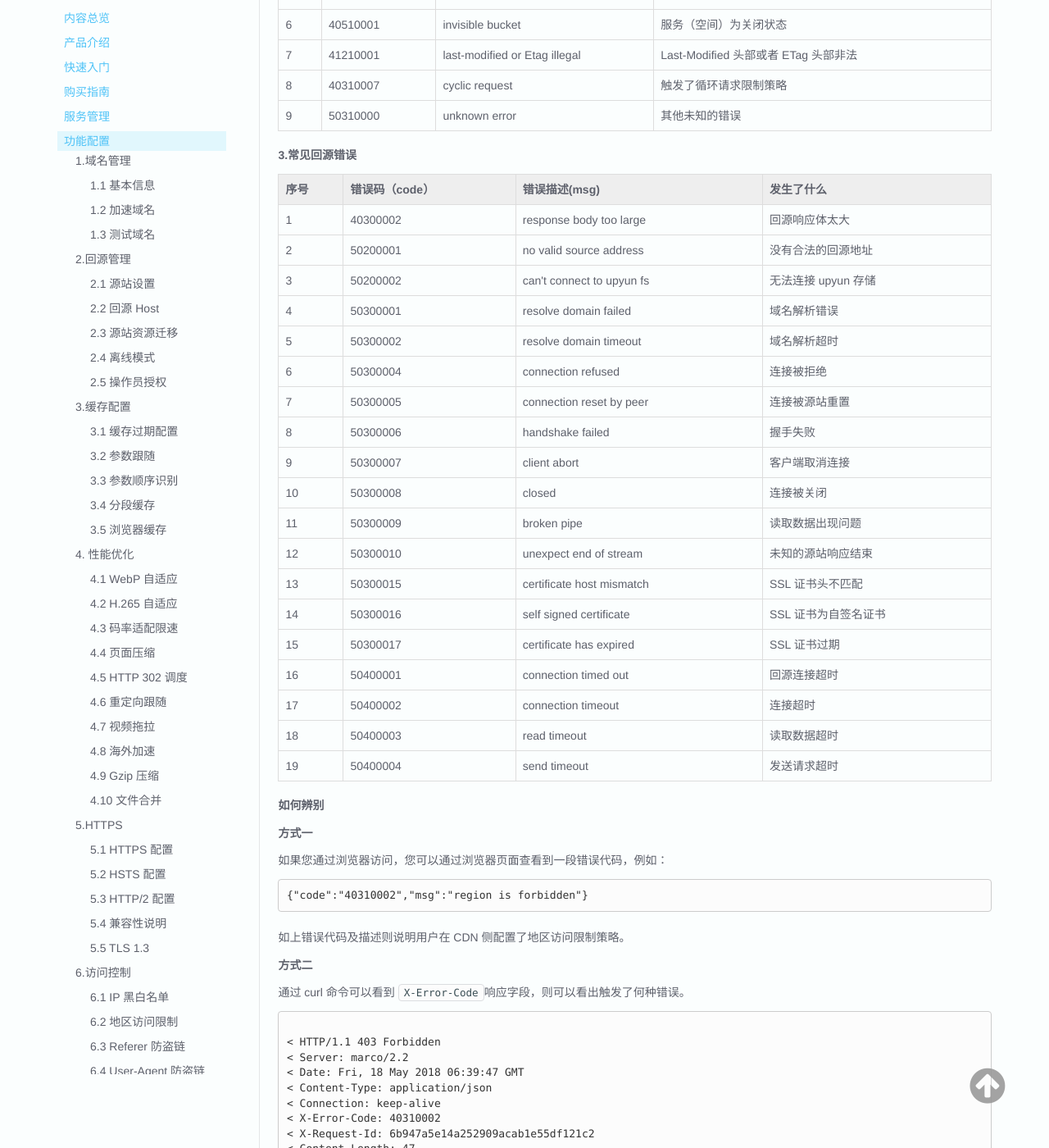
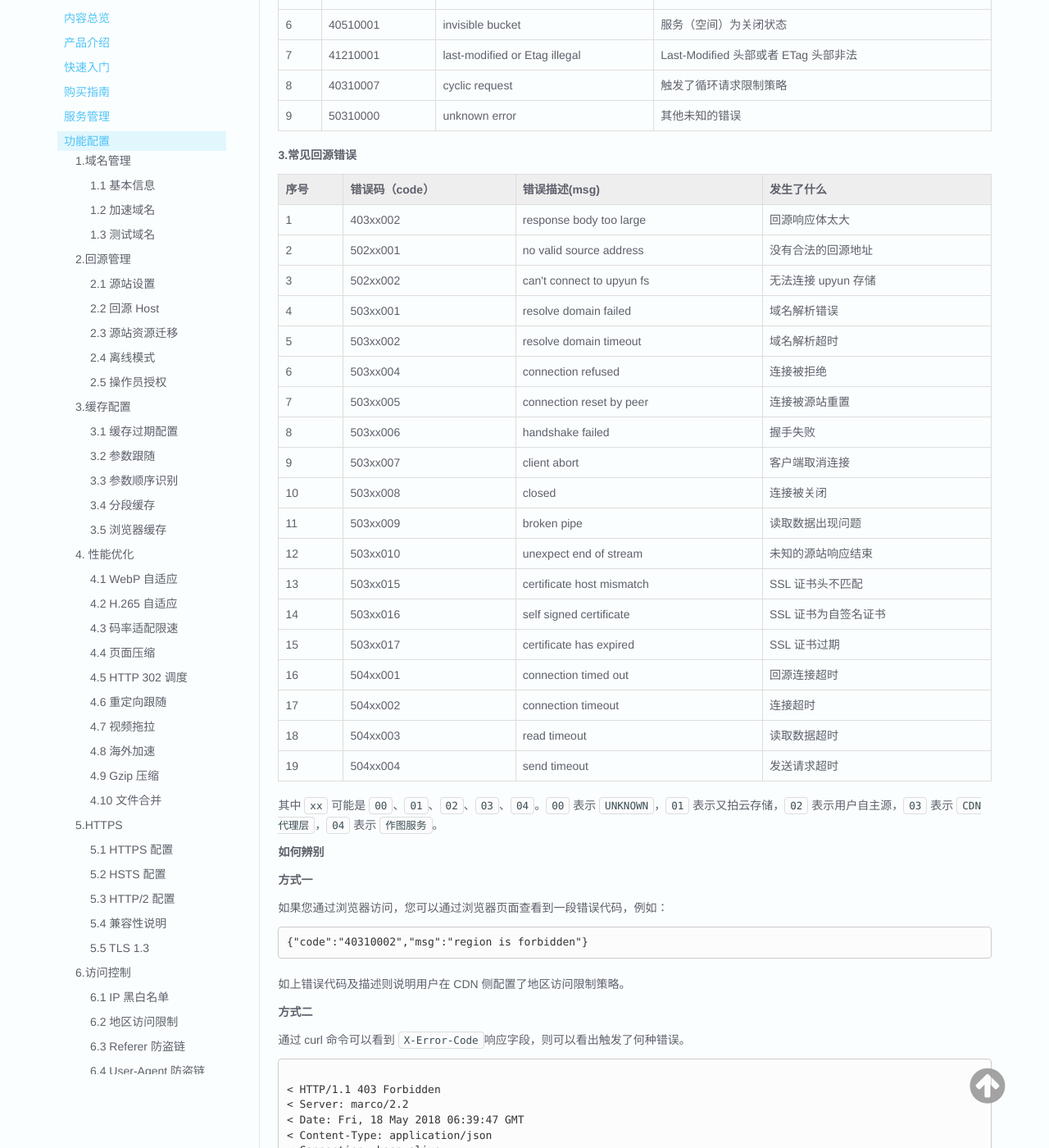
Before and after one commit to upyun/docs, an MkDocs documentation site: the page built from sources/cdn/config.md, in a window 1280 px wide and 1400 px high, scrolled down 92604 px. Shown: the whole window at 82% size. Built offline with MkDocs 1.6.1, drawn with Linux system fonts in a browser that asks for light colours; old or Windows-style settings are respelled for this version of MkDocs.

Commit message:
Update config.md

```diff
--- a/sources/cdn/config.md
+++ b/sources/cdn/config.md
@@ -2419,25 +2419,27 @@ $ curl http://upyun-assets.b0.upaiyun.com/docs/cdn/upyun-cdn-architecture.png?_u
 
 | 序号 | 错误码（code）     |    错误描述(msg)     |  发生了什么 |
 |---------------------|------------------------|------------------|------------|
-|  1  |  40300002  | response body too large |  回源响应体太大  |
-|  2  |  50200001   | no valid source address |  没有合法的回源地址  |
-|  3  |  50200002   | can't connect to upyun fs |  无法连接 upyun 存储  |
-|  4  |  50300001   | resolve domain failed |  域名解析错误 |
-|  5  |  50300002   | resolve domain timeout |  域名解析超时  |
-|  6  |  50300004   | connection refused |  连接被拒绝  |
-|  7  |  50300005   | connection reset by peer |  连接被源站重置  |
-|  8  |  50300006   | handshake failed|  握手失败  |
-|  9  |  50300007   | client abort|  客户端取消连接 |
-|  10  |  50300008   | closed |  连接被关闭 |
-|  11  |  50300009   | broken pipe|  读取数据出现问题 |
-|  12  |  50300010   | unexpect end of stream|  未知的源站响应结束 |
-|  13  |  50300015   | certificate host mismatch|  SSL 证书头不匹配 |
-|  14  |  50300016   | self signed certificate|  SSL 证书为自签名证书 |
-|  15  |  50300017   | certificate has expired|  SSL 证书过期 |
-|  16  |  50400001   | connection timed out|  回源连接超时 |
-|  17  |  50400002   | connection timeout|  连接超时 |
-|  18  |  50400003   | read timeout|  读取数据超时 |
-|  19  |  50400004   | send timeout|  发送请求超时 |
+|  1  |  403xx002  | response body too large |  回源响应体太大  |
+|  2  |  502xx001   | no valid source address |  没有合法的回源地址  |
+|  3  |  502xx002   | can't connect to upyun fs |  无法连接 upyun 存储  |
+|  4  |  503xx001   | resolve domain failed |  域名解析错误 |
+|  5  |  503xx002   | resolve domain timeout |  域名解析超时  |
+|  6  |  503xx004   | connection refused |  连接被拒绝  |
+|  7  |  503xx005   | connection reset by peer |  连接被源站重置  |
+|  8  |  503xx006   | handshake failed|  握手失败  |
+|  9  |  503xx007   | client abort|  客户端取消连接 |
+|  10  |  503xx008   | closed |  连接被关闭 |
+|  11  |  503xx009   | broken pipe|  读取数据出现问题 |
+|  12  |  503xx010   | unexpect end of stream|  未知的源站响应结束 |
+|  13  |  503xx015   | certificate host mismatch|  SSL 证书头不匹配 |
+|  14  |  503xx016   | self signed certificate|  SSL 证书为自签名证书 |
+|  15  |  503xx017   | certificate has expired|  SSL 证书过期 |
+|  16  |  504xx001   | connection timed out|  回源连接超时 |
+|  17  |  504xx002   | connection timeout|  连接超时 |
+|  18  |  504xx003   | read timeout|  读取数据超时 |
+|  19  |  504xx004   | send timeout|  发送请求超时 |
+
+其中 `xx` 可能是 `00`、`01`、`02`、`03`、`04`。`00` 表示 `UNKNOWN`，`01` 表示又拍云存储，`02` 表示用户自主源，`03` 表示 ` CDN 代理层`，`04` 表示 ` 作图服务`。
 
 
 
```
